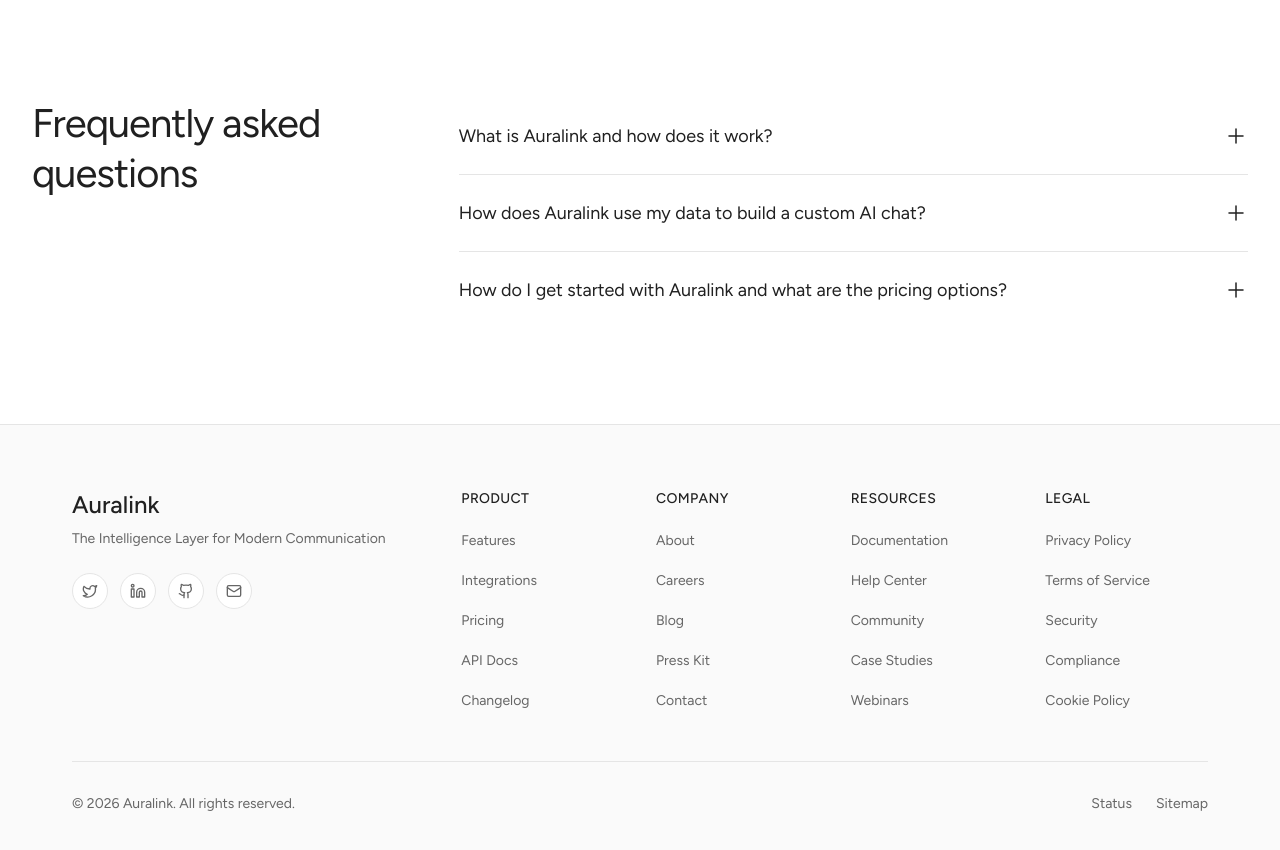
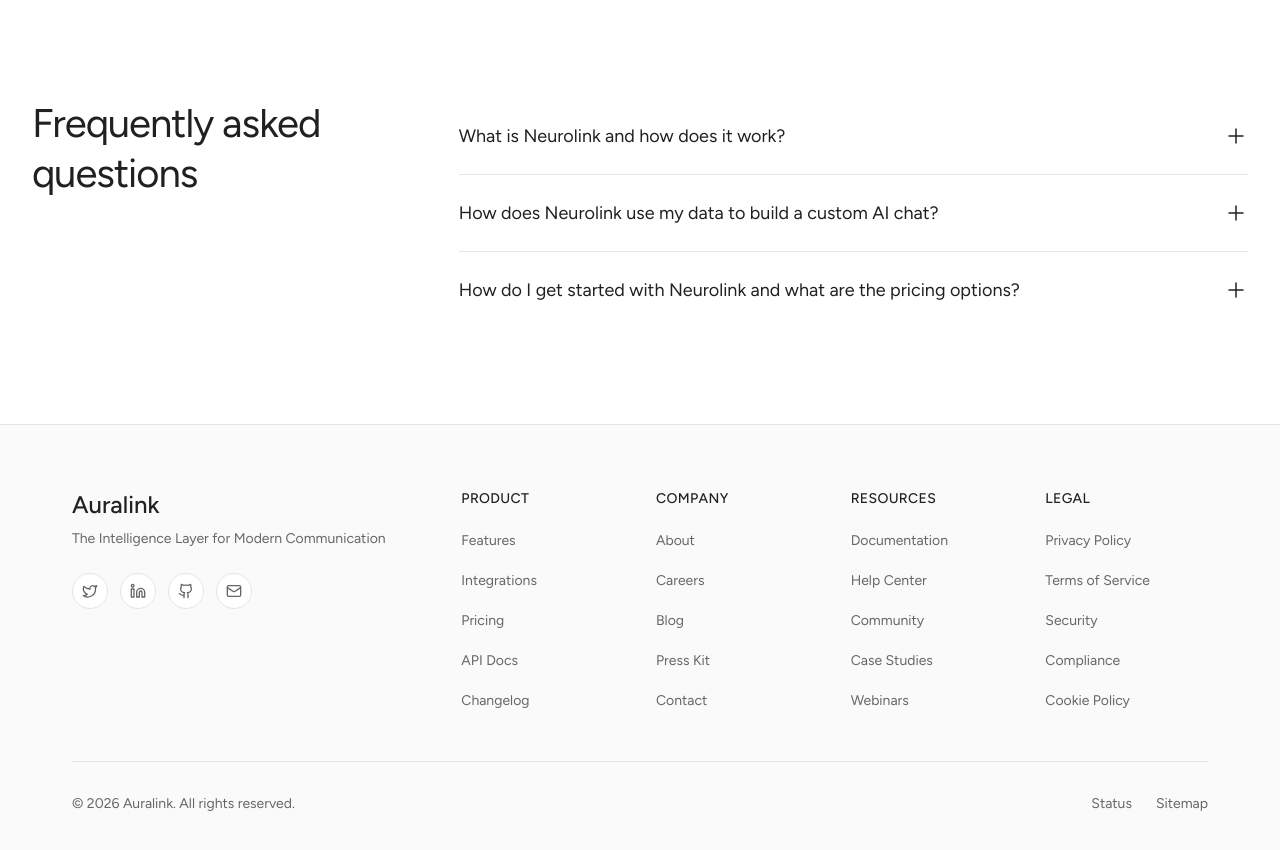
Before and after one commit to From-Vibes-to-Pull-Requests/auralink-landing-page, a Next.js app: page / in a window 1280 px wide. Shown: the part 5200-6050 px from the top of the page. Built offline with nearby package versions, Linux system fonts and the light colour scheme.

Commit message:
Rename Auralink to Neurolink in FAQ copy.
Co-authored-by: Cursor <cursoragent@cursor.com>

```diff
--- a/components/FAQSection.tsx
+++ b/components/FAQSection.tsx
@@ -13,17 +13,17 @@ type FAQSectionProps = {
 }
 const defaultFAQs: FAQItem[] = [
   {
-    question: "What is Auralink and how does it work?",
+    question: "What is Neurolink and how does it work?",
     answer:
-      "Auralink is an AI-powered intelligence layer that connects all your communication tools—calls, chats, and meetings—into a unified system. It analyzes conversations in real-time to provide insights on sentiment, tone, team alignment, and collaboration patterns. Simply integrate Auralink with your existing tools like Slack, Zoom, or Microsoft Teams, and start gaining actionable insights immediately.",
+      "Neurolink is an AI-powered intelligence layer that connects all your communication tools—calls, chats, and meetings—into a unified system. It analyzes conversations in real-time to provide insights on sentiment, tone, team alignment, and collaboration patterns. Simply integrate Neurolink with your existing tools like Slack, Zoom, or Microsoft Teams, and start gaining actionable insights immediately.",
   },
   {
-    question: "How does Auralink use my data to build a custom AI chat?",
+    question: "How does Neurolink use my data to build a custom AI chat?",
     answer:
-      "Auralink processes your communication data using advanced natural language processing and machine learning models. All data is encrypted end-to-end and processed in compliance with enterprise-grade security standards. Your data is never shared with third parties, and you maintain complete control over what gets analyzed. The AI learns from patterns in your team's communication to provide personalized insights specific to your organization.",
+      "Neurolink processes your communication data using advanced natural language processing and machine learning models. All data is encrypted end-to-end and processed in compliance with enterprise-grade security standards. Your data is never shared with third parties, and you maintain complete control over what gets analyzed. The AI learns from patterns in your team's communication to provide personalized insights specific to your organization.",
   },
   {
-    question: "How do I get started with Auralink and what are the pricing options?",
+    question: "How do I get started with Neurolink and what are the pricing options?",
     answer:
       "Getting started is simple: sign up for a free trial, connect your communication tools, and start analyzing within minutes. We offer flexible pricing tiers: Starter (free for small teams), Professional ($29/user/month), and Enterprise (custom pricing with dedicated support). All plans include core features like sentiment analysis and real-time insights. Contact our sales team for volume discounts and custom enterprise solutions.",
   },
```
